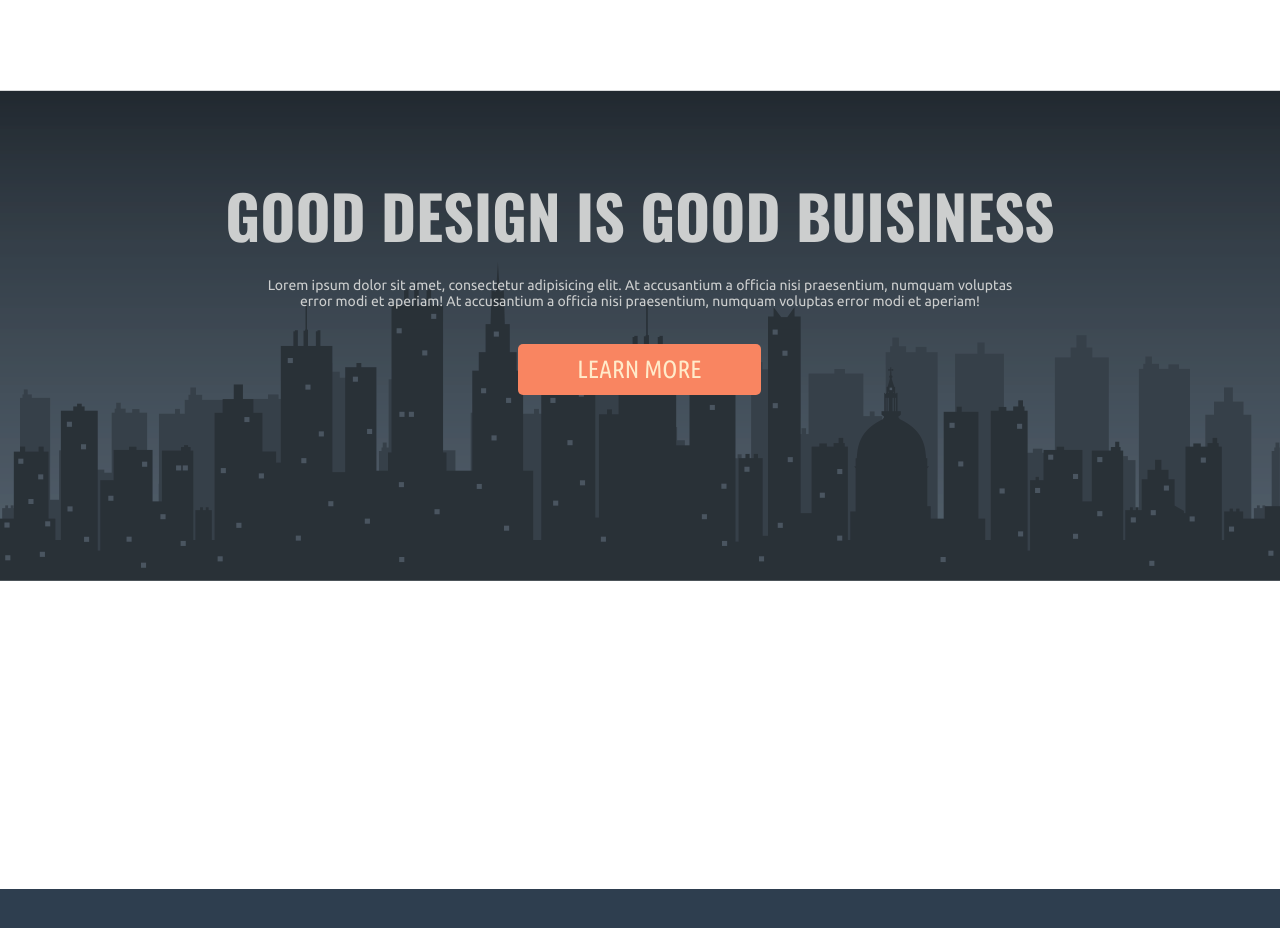
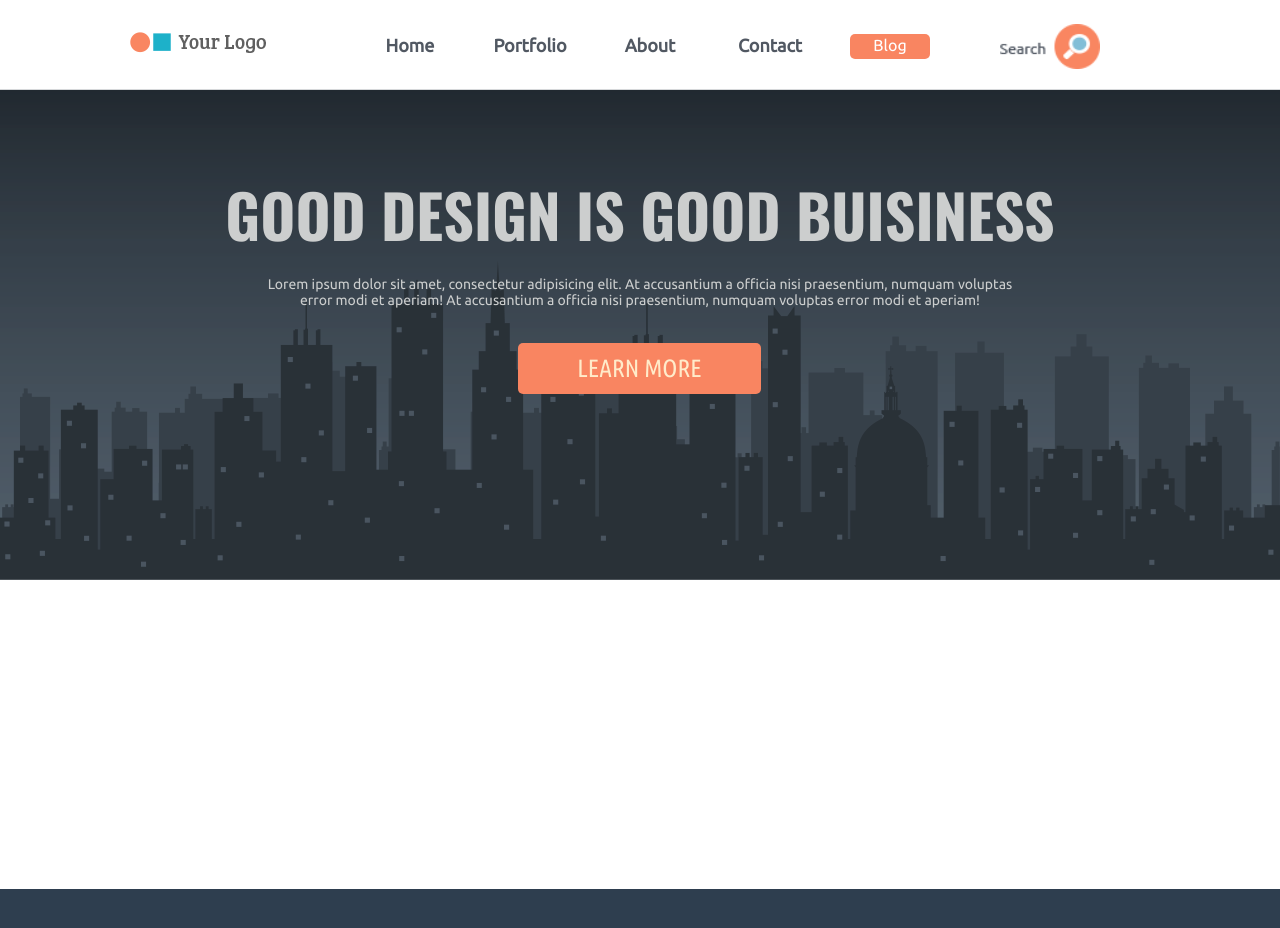
Before and after one commit to IsaevNik/html_lesson6, a plain HTML site: page index.html in a window 1280 px wide. Shown: the top 928 px of the page. Drawn offline with nearby package versions, Linux system fonts and the light colour scheme.

Commit message:
сделан header

```diff
--- a/index.html
+++ b/index.html
@@ -9,18 +9,57 @@
 	    <div class="page">
 	        <div class="header">
                 <div class="logo">
-
+                    <a href="#">
+						<img src="img/logo.png" alt="Логотип"/>
+					</a>
                 </div>
 	            <div class="navigation">
 
+	                <ul class="navigation-bar">
+						<li class="navigation-item">
+							<a href="#">
+								Home
+							</a>
+						</li>
+						<li class="navigation-item">
+							<a href="#">
+								Portfolio
+							</a>
+						</li>
+						<li class="navigation-item">
+							<a href="#">
+								About
+							</a>
+						</li>
+						<li class="navigation-item">
+							<a href="#">
+								Contact
+							</a>
+						</li>
+					</ul>
 	            </div>
+				<div class="blog">
+					<a href="#">Blog</a>
+				</div>
+				<div class="search-bar">
+                    <div class="search-img">
+						<a href="#">
+							<img src="img/search.png" alt="Поиск"/>
+						</a>
+					</div>
+					<div class="search-input">
+						<input type="text" placeholder="Поиск"/>
+					</div>
+                </div>
+
 	        </div>
 	        <div class="slider">
 	            <p class="site_title">
 	                GOOD DESIGN IS GOOD BUISINESS
 	            </p>
 	            <p class="text">
-	                Lorem ipsum dolor sit amet, consectetur adipisicing elit. At accusantium a officia nisi praesentium, numquam voluptas error modi et aperiam! At accusantium a officia nisi praesentium, numquam voluptas error modi et aperiam!
+	                Lorem ipsum dolor sit amet, consectetur adipisicing elit. At accusantium a officia nisi praesentium,
+					numquam voluptas error modi et aperiam! At accusantium a officia nisi praesentium, numquam voluptas error modi et aperiam!
 	            </p>
 	            <div class="learn_more">
 	                <a href="#">LEARN MORE</a>
--- a/style.css
+++ b/style.css
@@ -14,7 +14,8 @@ html, body {
 .header {
     width: 1280px;
     height: 90px;
-    color: #FFF;
+    background-color: #FFF;
+	position:relative;
 }
 
 .slider {
@@ -22,6 +23,7 @@ html, body {
     height: 491px;
     background-image: url(img/slider.png);
     position: relative;
+	top: -1px;
 }
 
 .our_service {
@@ -97,3 +99,104 @@ html, body {
     display: block;
     line-height: 51px;
 }
+
+.blog {
+	background-color: #f98561;
+	width: 80px;
+	height: 25px;
+	border-radius: 5px;
+	position: absolute;
+	left: 850px;
+	top: 34px;
+}
+
+.blog > a {
+	font-family: "Ubuntu";
+	text-decoration: none;
+    color: #ffffff;
+    font-size: 16px;
+    font-weight: 400;
+    text-align: center;
+    width: 100%;
+    height: 100%;
+    display: block;
+    line-height: 23px;
+}
+
+.logo {
+	display: inline;
+	position: absolute;
+	left: 130px;
+	top: 32px;
+}
+
+
+.navigation {
+	position: absolute;
+	left: 350px;
+	height: 100%;
+}
+.navigation-item {
+	float: left;
+	list-style-type: none;
+	height: 100%;
+	width: 120px;
+}
+.navigation-bar {
+	height: 100%;
+	margin: 0;
+	padding: 0;
+}
+.navigation-item a{
+	text-decoration: none;
+	font-size: 18px;
+	font-family: Ubuntu, sans-serif;
+	display: block;
+	height: 100%;
+	line-height: 90px;
+	font-family: Ubuntu;
+	color: #515862;
+	font-weight: 800;
+	text-align: center;
+}
+.navigation-item:hover a{
+	font-family: Ubuntu;
+	color: #c5f4ff;
+	font-size: 20px;
+	font-weight: 700;
+}
+.navigation-item:hover{
+	background-color: #11a3d6;
+	background-image: url(img/menu_bottom.png);
+}
+
+.search-bar {
+	position: absolute;
+	left: 1000px;
+	width: 280px;
+	height: 90px;
+}
+
+.search-img {
+	display: inline-block;
+	height: 100%;
+	line-height: 90px;
+
+}
+.search-img img {
+	width: 100px;
+	vertical-align: middle;
+
+}
+
+.search-input {
+	line-height: 90px;
+	display: inline-block;
+}
+
+.search-input input {
+	width: 100%;
+	position: relative;
+	top: 4px;
+
+}
```
Also changed, not shown: img/logo.png (added), img/menu_bottom.png (added), img/search.png (added).
